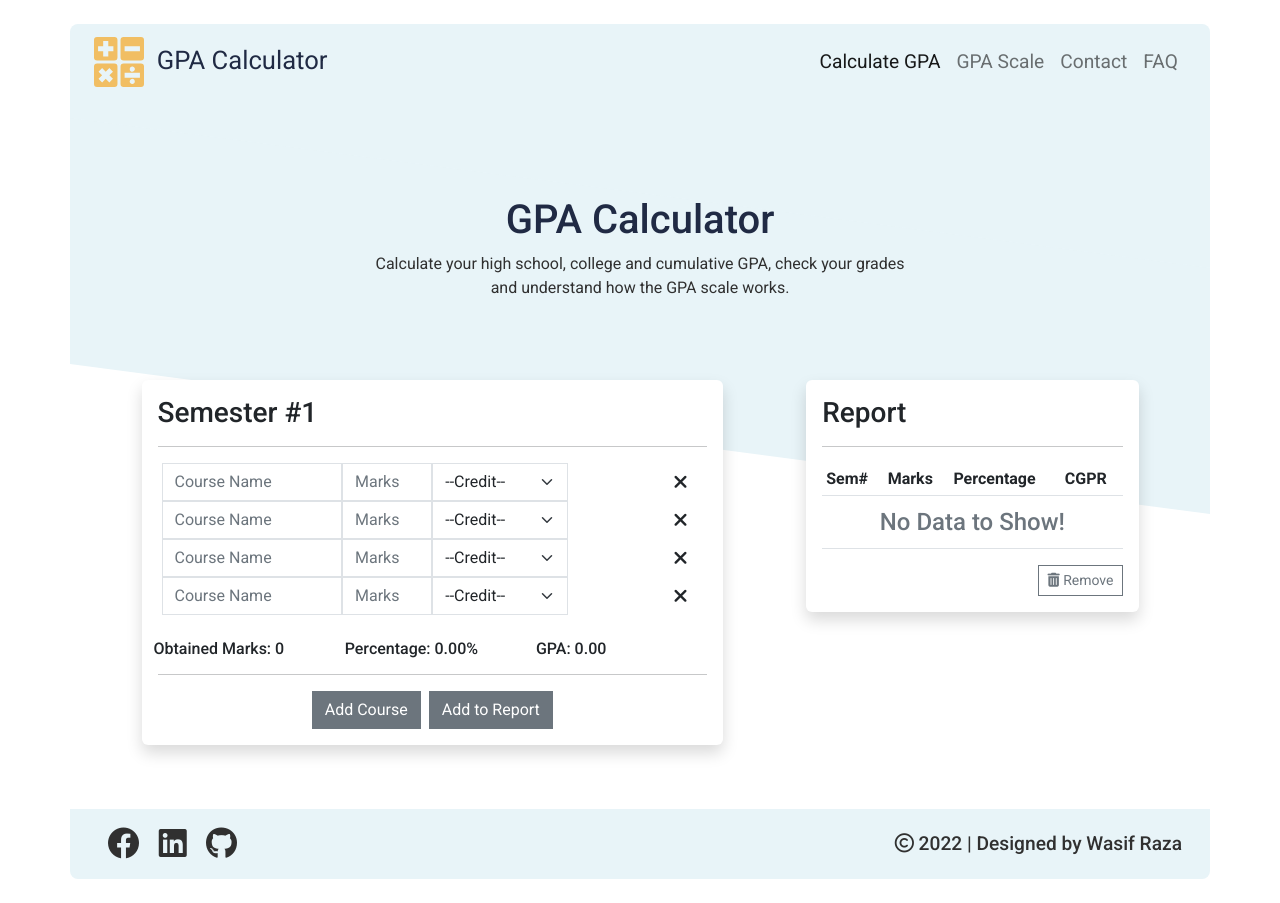
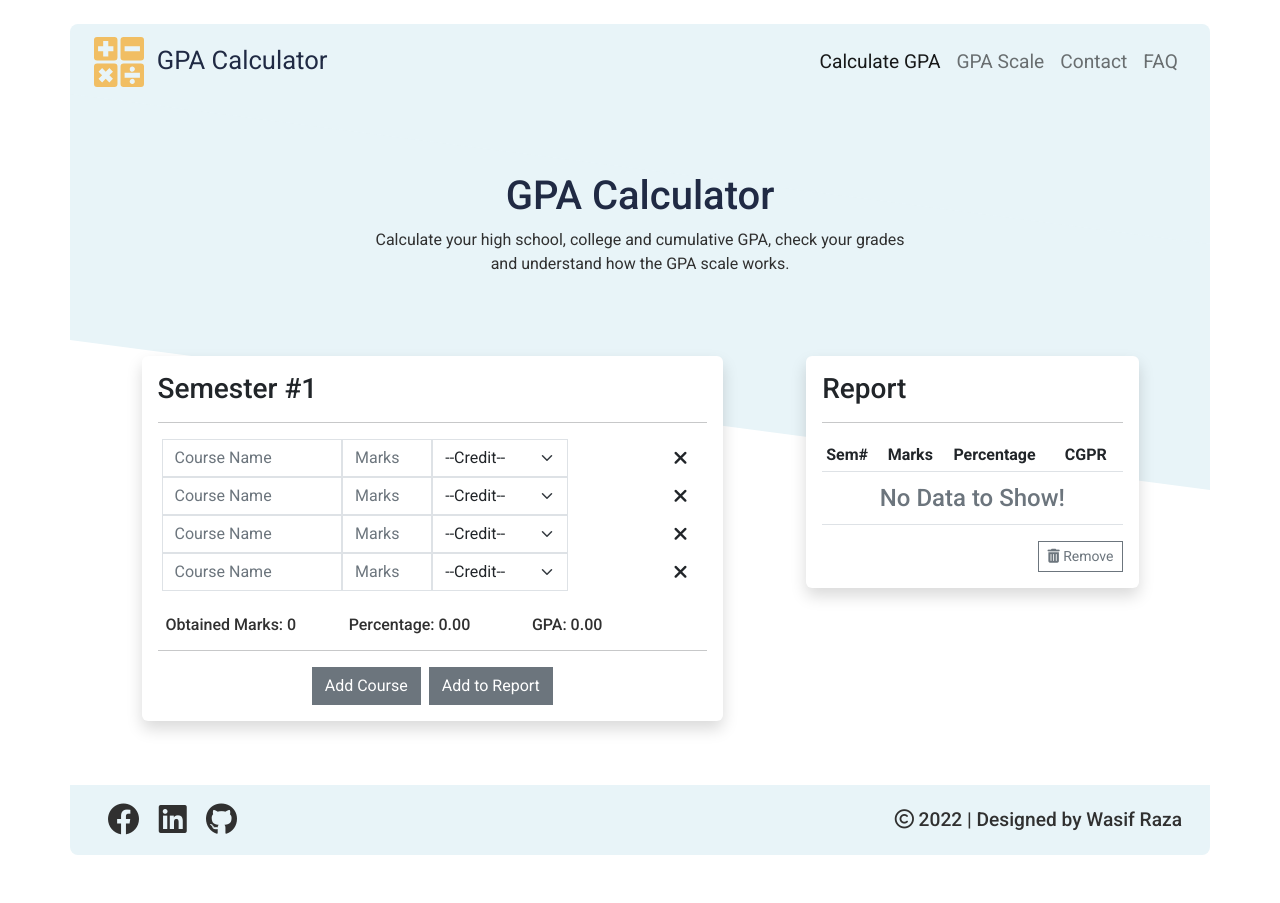
Before and after one commit to mwasifraza/gpa-calculator, a React (Create React App) app: page / in a window 1280 px wide. After the commit the page ends 879 px from the top, so only its background shows below. Built offline with nearby package versions, Linux system fonts and the light colour scheme.

Commit message:
some minor issues

```diff
--- a/src/components/Calculate.js
+++ b/src/components/Calculate.js
@@ -11,7 +11,7 @@ const Calculate = () => {
             <div className='page-header my-4'>
                 <Navbar />
                 <div className='row main-head'>
-                    <div className='col-lg-6 col-md-8 col-sm-10 mx-auto text-center mt-5 pt-5 z-2'>
+                    <div className='col-lg-6 col-md-8 col-sm-10 mx-auto text-center mt-5 pt-4 z-2'>
                         {/* <i class="fas fa-university fa-3x my-primary my-2"></i> */}
                         <h1>GPA Calculator</h1>
                         <p>Calculate your high school, college and cumulative GPA, check your grades and understand how the GPA scale works.</p>
--- a/src/components/elements/CourseRow.js
+++ b/src/components/elements/CourseRow.js
@@ -4,22 +4,22 @@ const CourseRow = props => {
   return (
     <>
     <div className='row g-0 px-1 mb-3 mb-sm-0' id={props.id}>
-        <div className='col-xl-4 col-lg-4 col-md-4 col-sm-4 col-12'>
+        <div className='col-sm-4 col-12'>
             <input type="text" className='form-control shadow-none border rounded-0' id='coursename' name="coursename" placeholder='Course Name' />
         </div>
-        <div className='col-xl-2 col-lg-2 col-md-2 col-sm-2 col-4'>
+        <div className='col-sm-2 col-4'>
             <input type="number" className='form-control shadow-none border rounded-0' id='marks' onKeyUp={e => props.calculateGP(props.id)} name="marks" placeholder='Marks' />
         </div>
-        <div className='col-xl-3 col-lg-3 col-md-3 col-sm-3 col-4'>
+        <div className='col-sm-3 col-4'>
             <select className="form-select shadow-none border rounded-0" id="credit" onChange={e => props.calculateGP(props.id)}>
                 <option value="">--Credit--</option>
                 <option value="3">3</option>
             </select>
         </div>
-        <div className='col-xl-2 col-lg-2 col-md-2 col-sm-2 col-3'>
+        <div className='col-sm-2 col-3'>
             <input type="text" className='form-control shadow-none border border-white rounded-0' id='gp' name="gp" readOnly />
         </div>
-        <div className='col-xl-1 col-lg-1 col-md-1 col-sm-1 col-1'>
+        <div className='col-sm-1 col-1'>
             <span className='remove-icon'><i className='fas fa-times'></i></span>
         </div>
     </div>
--- a/src/components/elements/SemesterForm.js
+++ b/src/components/elements/SemesterForm.js
@@ -9,15 +9,15 @@ const SemesterForm = props => {
         <form id='gpa-form-elem'>
             {props.children}
         </form>
-        <div className='row mt-4'>
+        <div className='row g-0 mt-4'>
             <div className='col-sm-4 col-8 my-1 my-sm-0 mx-sm-0 mx-auto px-4 px-sm-2'>
-                <h6 className='mb-0 d-sm-block d-flex justify-content-between'>Obtained Marks: <span id='obt-marks'>0</span></h6>
+                <p className='h6 mb-0 d-sm-block d-flex justify-content-between'>Obtained Marks: <span id='obt-marks'>0</span></p>
             </div>
             <div className='col-sm-4 col-8 my-1 my-sm-0 mx-sm-0 mx-auto px-4 px-sm-2'>
-                <h6 className='mb-0 d-sm-block d-flex justify-content-between'>Percentage: <span id='percent'>0.00</span>%</h6>
+                <p className='h6 mb-0 d-sm-block d-flex justify-content-between'>Percentage: <span id='percent'>0.00</span></p>
             </div>
             <div className='col-sm-4 col-8 my-1 my-sm-0 mx-sm-0 mx-auto px-4 px-sm-2'>
-                <h6 className='mb-0 d-sm-block d-flex justify-content-between'>GPA: <span id='cgpr'>0.00</span></h6>
+                <p className='h6 mb-0 d-sm-block d-flex justify-content-between'>GPA: <span id='cgpr'>0.00</span></p>
             </div>
         </div>
         <hr />
```
